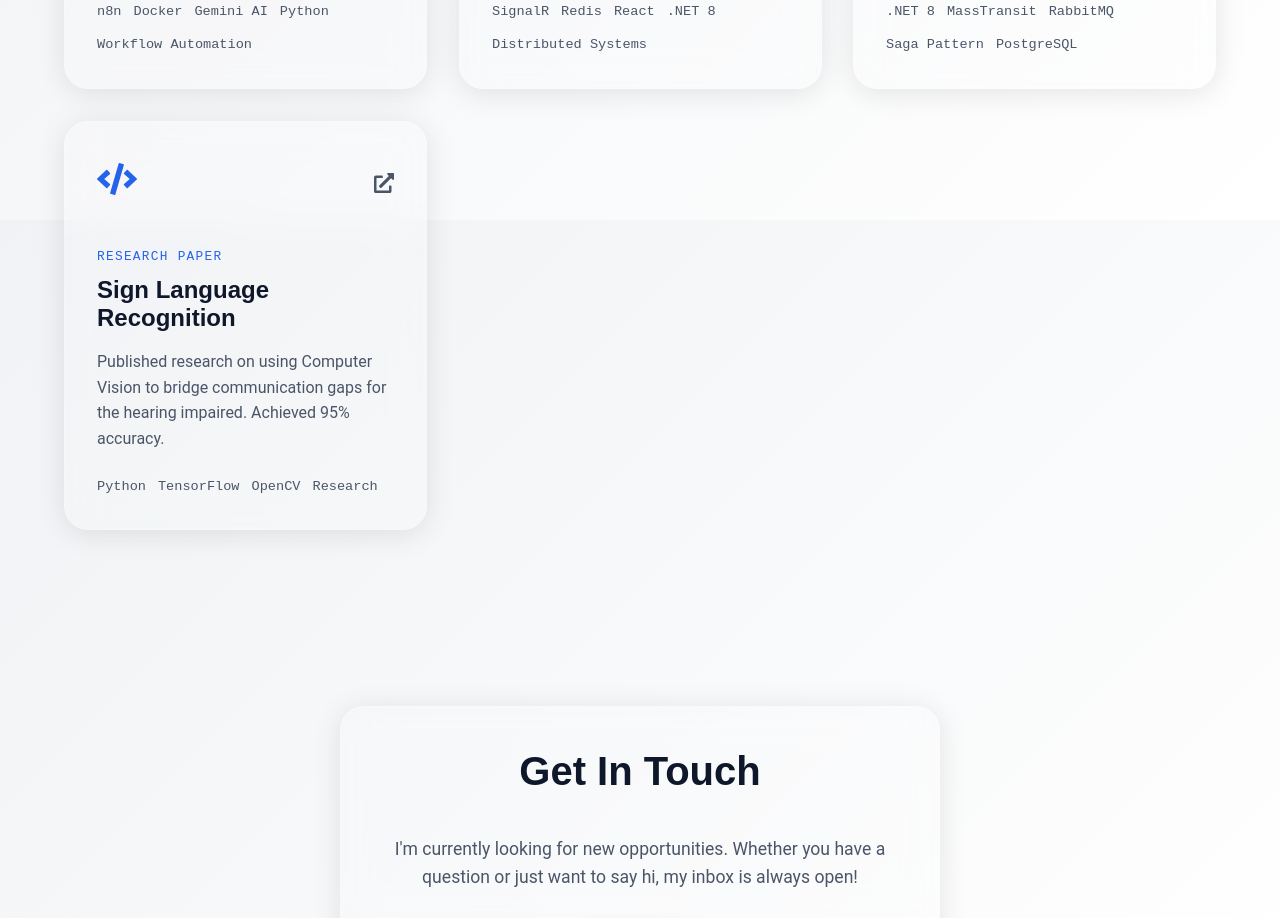
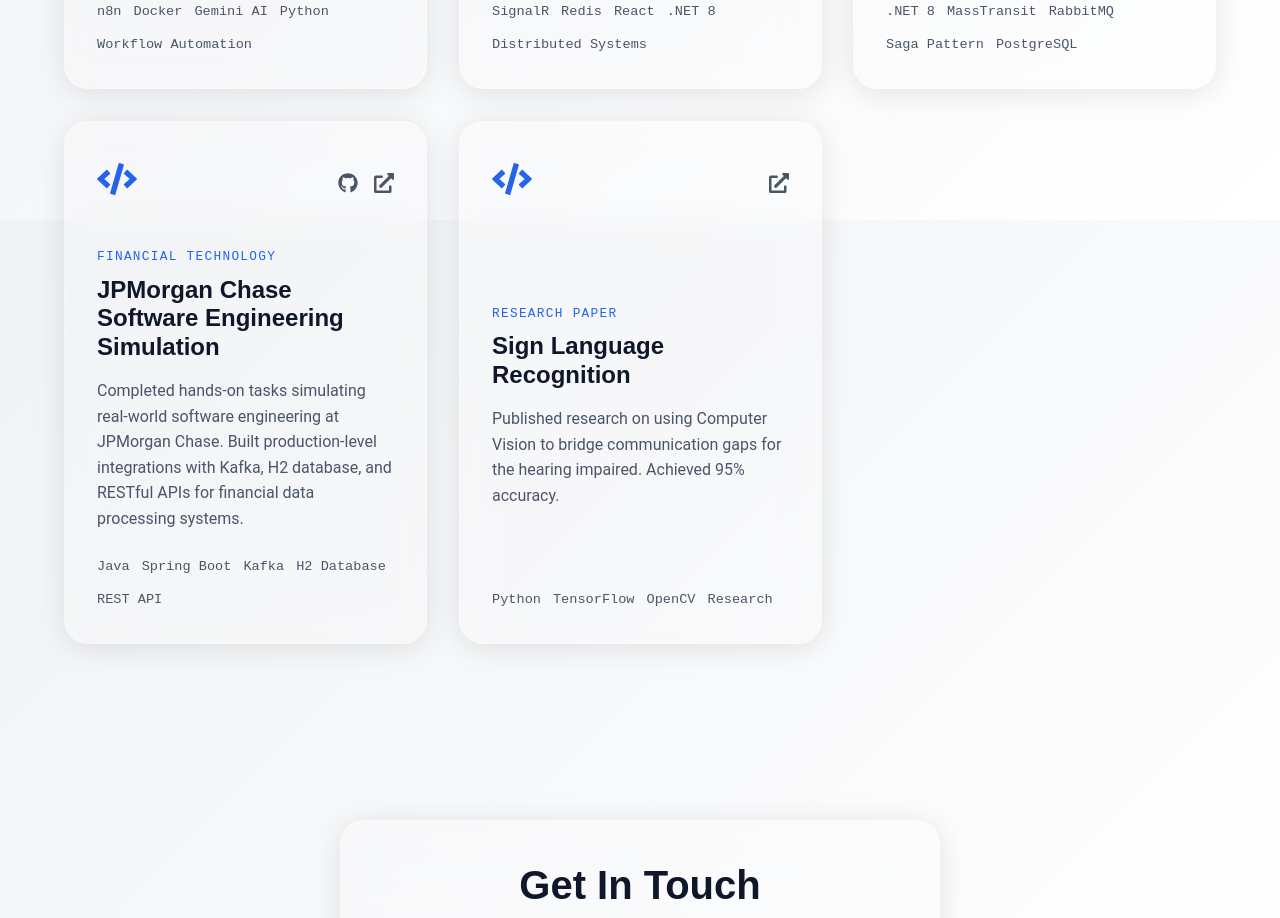
Before and after one commit to prajapat23puneet/Portfolio, a React (Vite) app: page / in a window 1280 px wide. Shown: the part 4580-5498 px from the top of the page. Built offline with nearby package versions, Linux system fonts and the light colour scheme.

Commit message:
jpmc + vercel meta tags (change later when is-a.dev owned for vercel

```diff
--- a/index.html
+++ b/index.html
@@ -23,7 +23,7 @@
   <meta property="og:description"
     content="40% API latency reduction • Distributed Systems Expert • Available Now • India ₹12-15L / Dubai 15-18K AED">
   <title>Puneet Prajapat | Portfolio</title>
-  <link rel="canonical" href="https://puneet.is-a.dev" />
+  <link rel="canonical" href="https://puneet-prajapat.vercel.app" />
   <link rel="preconnect" href="https://fonts.googleapis.com/">
   <link rel="preconnect" href="https://fonts.gstatic.com/" crossorigin>
   <link
@@ -40,11 +40,11 @@
 
   <!-- Open Graph / Facebook -->
   <meta property="og:type" content="website" />
-  <meta property="og:url" content="https://puneet.is-a.dev/" />
+  <meta property="og:url" content="https://puneet-prajapat.vercel.app/" />
   <meta property="og:title" content="Puneet Prajapat | SDE - Immediate Joiner" />
   <meta property="og:description"
     content="40% API latency reduction at Planful • Distributed Systems Expert • Available Now for India (₹12-15L) & Dubai (15-18K AED)" />
-  <meta property="og:image" content="https://puneet.is-a.dev/og-image.png" />
+  <meta property="og:image" content="https://puneet-prajapat.vercel.app/og-image.png" />
   <meta property="og:image:width" content="1200" />
   <meta property="og:image:height" content="630" />
   <meta property="og:locale" content="en_US" />
@@ -52,10 +52,10 @@
 
   <!-- Twitter -->
   <meta name="twitter:card" content="summary_large_image" />
-  <meta name="twitter:url" content="https://puneet.is-a.dev/" />
+  <meta name="twitter:url" content="https://puneet-prajapat.vercel.app/" />
   <meta name="twitter:title" content="Puneet Prajapat | SDE - Immediate Joiner" />
   <meta name="twitter:description" content="40% API latency reduction • Distributed Systems Expert • Available Now" />
-  <meta name="twitter:image" content="https://puneet.is-a.dev/og-image.png" />
+  <meta name="twitter:image" content="https://puneet-prajapat.vercel.app/og-image.png" />
   <meta name="twitter:creator" content="@Puneet_codes" />
 
   <!-- LinkedIn -->
@@ -75,9 +75,9 @@
   "@type": "Person",
   "name": "Puneet Prajapat",
   "jobTitle": "Software Development Engineer",
-  "url": "https://puneet.is-a.dev",
+  "url": "https://puneet-prajapat.vercel.app",
   "sameAs": [
-    "https://puneet.is-a.dev",
+    "https://puneet-prajapat.vercel.app",
     "https://github.com/prajapat23puneet",
     "https://linkedin.com/in/puneet-prajapat",
     "https://x.com/Puneet_codes",
@@ -158,7 +158,7 @@
     "hiringOrganization": {
       "@type": "Organization",
       "name": "Puneet Prajapat",
-      "sameAs": "https://puneet.is-a.dev"
+      "sameAs": "https://puneet-prajapat.vercel.app"
     },
     "jobLocation": [
       {
@@ -195,7 +195,7 @@
     "@context": "https://schema.org",
     "@type": "WebSite",
     "name": "Puneet Prajapat Portfolio",
-    "url": "https://puneet.is-a.dev",
+    "url": "https://puneet-prajapat.vercel.app",
     "description": "Software Development Engineer portfolio showcasing distributed systems, microservices, and real-time applications",
     "author": {
       "@type": "Person",
@@ -203,7 +203,7 @@
     },
     "potentialAction": {
       "@type": "SearchAction",
-      "target": "https://puneet.is-a.dev/#projects?q={search_term_string}",
+      "target": "https://puneet-prajapat.vercel.app/#projects?q={search_term_string}",
       "query-input": "required name=search_term_string"
     }
   }
--- a/src/components/Projects.jsx
+++ b/src/components/Projects.jsx
@@ -30,6 +30,14 @@
             tech: [".NET 8", "MassTransit", "RabbitMQ", "Saga Pattern", "PostgreSQL"],
             link: "https://vyapaar-nexus.netlify.app",
             github: "https://github.com/prajapat23puneet/vyaapar-nexus-core"
+        },
+        {
+            title: "JPMorgan Chase Software Engineering Simulation",
+            category: "Financial Technology",
+            description: "Completed hands-on tasks simulating real-world software engineering at JPMorgan Chase. Built production-level integrations with Kafka, H2 database, and RESTful APIs for financial data processing systems.",
+            tech: ["Java", "Spring Boot", "Kafka", "H2 Database", "REST API"],
+            link: "https://www.theforage.com/completion-certificates/Sj7temL583QAYpHXD/E6McHJDKsQYh79moz_Sj7temL583QAYpHXD_69785d53557e8fbbe99a4c7d_1770121208401_completion_certificate.pdf",
+            github: "https://github.com/prajapat23puneet/forage-midas"
         },
         {
             title: "Sign Language Recognition",
```
Also changed, not shown: 1 other file (tests, documents, lock files or other folders).
